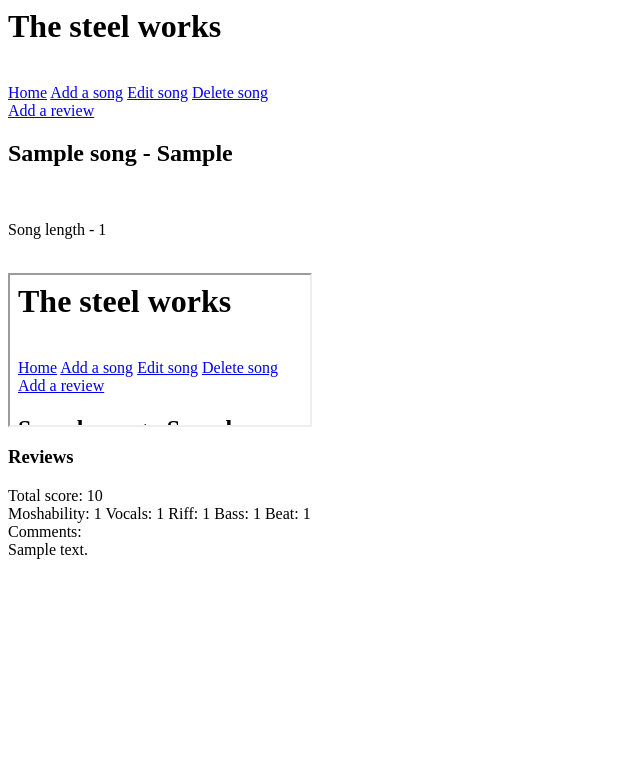
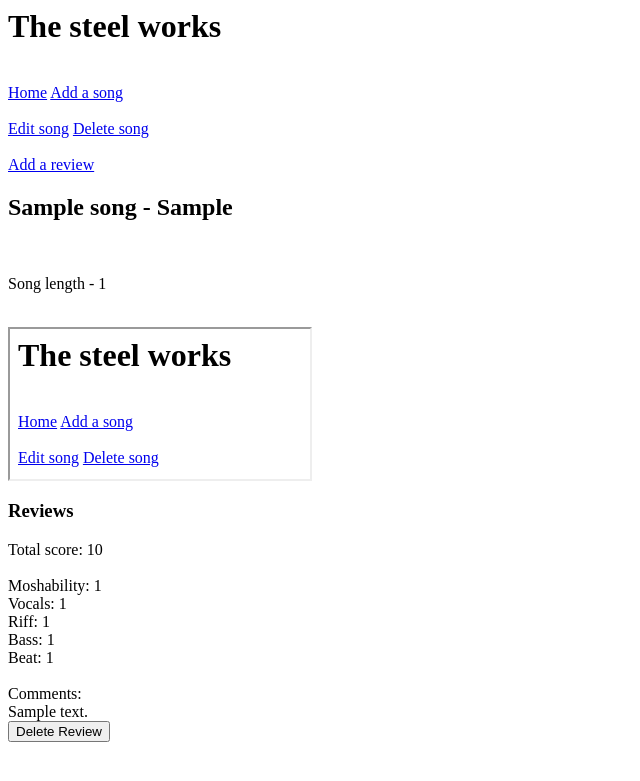
Before and after one commit to thomas-hennessy-work/steelWorks, a Flask app: page /song-details/1 in a window 1280 px wide. Shown: the top 781 px of the page, without its empty margins (0-640 px from the left). Run offline with Flask 2, Linux system fonts and the light colour scheme; tables that the repository leaves empty hold one stand-in row (values such as "Sample post").

Commit message:
able to delete reviews

```diff
--- a/application/routes.py
+++ b/application/routes.py
@@ -77,3 +77,12 @@ def deleteSong(songID):
     db.session.delete(song_to_delete)
     db.session.commit()
     return redirect(url_for('index'))
+
+@app.route('/delete-review/<int:reviewID>')
+def deleteReview(reviewID):
+    review_to_delete = Review.query.get(reviewID)
+    songID = review_to_delete.song_id
+    print(reviewID)
+    db.session.delete(review_to_delete)
+    db.session.commit()
+    return redirect(url_for('viewSong', songID=songID))
--- a/application/templates/song-details.html
+++ b/application/templates/song-details.html
@@ -1,8 +1,12 @@
 {% extends 'layout.html' %}
 {% block body_content %}
 
+<br>
+<br>
+
 <a href='{{ url_for('editSong', songID=song_viewed.song_id) }}'>Edit song</a>
 <a href='{{ url_for('deleteSong', songID=song_viewed.song_id) }}'>Delete song</a>
+<br>
 <br>
 <a href='{{ url_for('addReview', songID=song_viewed.song_id) }}'>Add a review</a>
 
@@ -20,18 +24,24 @@
 	{{ review.score_total }}
 
 	<br>
+	<br>
 
-	Moshability: {{ review.mosh }}
-	Vocals: {{ review.vocals }}
-	Riff: {{ review.riff }}
-	Bass: {{ review.bass }}
+	Moshability: {{ review.mosh }}<br>
+	Vocals: {{ review.vocals }}<br>
+	Riff: {{ review.riff }}<br>
+	Bass: {{ review.bass }}<br>
 	Beat: {{ review.beat }}
 
+	<br>
 	<br>
 
 	Comments:
 	<br>
 	{{ review.review_text }}
+	<br>
+	<form action='{{ url_for('deleteReview', reviewID=review.review_id) }}'>
+		<button>Delete Review</button>
+	</form>
 {% endfor %}
 
 {% endblock body_content %}
```
